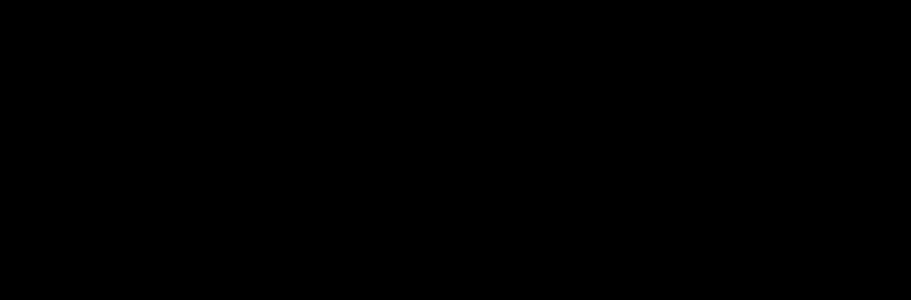
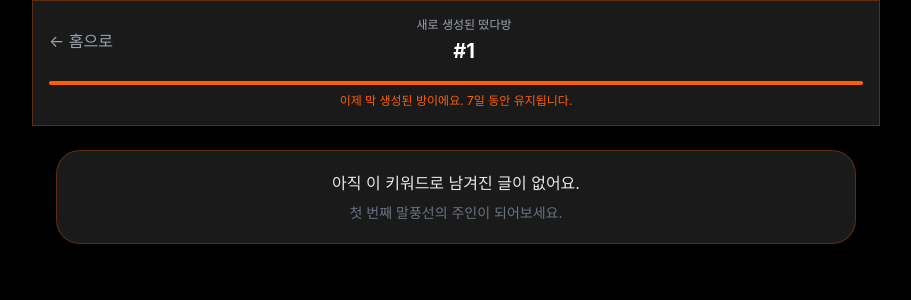
Before and after one commit to hesedhouse/TDB-Project, a Next.js app: page /board/1 in a window 1280 px wide. Before the commit this address had no page. Shown: the top 300 px of the page, without its empty margins (184-1095 px from the left). Built offline with nearby package versions, Linux system fonts and the light colour scheme.

Commit message:
버블 클릭 기능 추가

```diff
--- /dev/null
+++ b/app/board/[keyword]/page.tsx
@@ -0,0 +1,111 @@
+'use client'
+
+import { useEffect, useMemo, useState } from 'react'
+import { useRouter } from 'next/navigation'
+import { motion, AnimatePresence } from 'framer-motion'
+import PulseFeed from '@/components/PulseFeed'
+import { mockBoards } from '@/lib/mockData'
+
+interface BoardByKeywordPageProps {
+  params: { keyword: string }
+}
+
+export default function BoardByKeywordPage({ params }: BoardByKeywordPageProps) {
+  const router = useRouter()
+  const decodedKeyword = decodeURIComponent(params.keyword)
+  const [showToast, setShowToast] = useState(false)
+
+  const matchedBoard = useMemo(() => {
+    const keyword = decodedKeyword
+    return (
+      mockBoards.find((b) => b.trendKeywords.includes(keyword)) ||
+      mockBoards.find((b) => b.name.includes(keyword))
+    )
+  }, [decodedKeyword])
+
+  useEffect(() => {
+    if (!matchedBoard) {
+      setShowToast(true)
+      const timer = setTimeout(() => setShowToast(false), 2800)
+      return () => clearTimeout(timer)
+    }
+  }, [matchedBoard])
+
+  if (matchedBoard) {
+    // 기존 게시판과 연결되는 경우 PulseFeed 재사용
+    return (
+      <div className="min-h-screen bg-midnight-black text-white">
+        <PulseFeed
+          boardId={matchedBoard.id}
+          userCharacter={0}
+          userNickname="게스트"
+          onBack={() => router.push('/')}
+        />
+      </div>
+    )
+  }
+
+  // 존재하지 않는 키워드인 경우: 새 떴다방 생성 + 빈 게시판 화면
+  return (
+    <div className="min-h-screen bg-midnight-black text-white safe-bottom">
+      {/* Toast 알림 */}
+      <AnimatePresence>
+        {showToast && (
+          <motion.div
+            className="fixed top-4 left-1/2 -translate-x-1/2 z-50 glass-strong px-4 py-2 rounded-full text-sm text-neon-orange neon-glow"
+            initial={{ opacity: 0, y: -10, scale: 0.9 }}
+            animate={{ opacity: 1, y: 0, scale: 1 }}
+            exit={{ opacity: 0, y: -10, scale: 0.9 }}
+            transition={{ duration: 0.25 }}
+          >
+            새로운 떴다방이 생성되었습니다!
+          </motion.div>
+        )}
+      </AnimatePresence>
+
+      {/* 상단 바 */}
+      <div className="sticky top-0 z-10 glass-strong border-b border-neon-orange/20 safe-top">
+        <div className="px-3 py-3 sm:p-4 flex items-center justify-between gap-2">
+          <button
+            onClick={() => router.push('/')}
+            className="text-gray-400 hover:text-white text-sm sm:text-base flex-shrink-0"
+          >
+            ← 홈으로
+          </button>
+          <div className="flex-1 min-w-0 text-center">
+            <div className="text-xs text-gray-400 mb-1">새로 생성된 떴다방</div>
+            <h1 className="text-base sm:text-xl font-bold truncate">#{decodedKeyword}</h1>
+          </div>
+          <div className="w-12" />
+        </div>
+
+        {/* 네온 오렌지 프로그레스 바 (처음은 100%) */}
+        <div className="px-3 pb-3 sm:px-4 sm:pb-4">
+          <div className="relative h-1 bg-gray-800 rounded-full overflow-hidden">
+            <motion.div
+              className="absolute top-0 left-0 h-full bg-neon-orange neon-glow"
+              initial={{ width: '0%' }}
+              animate={{ width: '100%' }}
+              transition={{ duration: 0.8 }}
+            />
+          </div>
+          <div className="text-xs text-neon-orange mt-2 text-center">
+            이제 막 생성된 방이에요. 7일 동안 유지됩니다.
+          </div>
+        </div>
+      </div>
+
+      {/* 빈 피드 영역 */}
+      <div className="px-3 py-6 sm:p-6 space-y-6">
+        <div className="glass-strong rounded-3xl p-5 text-center">
+          <p className="text-sm sm:text-base text-gray-200 mb-2">
+            아직 이 키워드로 남겨진 글이 없어요.
+          </p>
+          <p className="text-xs sm:text-sm text-gray-500">
+            첫 번째 말풍선의 주인이 되어보세요.
+          </p>
+        </div>
+      </div>
+    </div>
+  )
+}
--- a/components/HomeDashboard.tsx
+++ b/components/HomeDashboard.tsx
@@ -1,6 +1,7 @@
 'use client'
 
 import { useState, useEffect } from 'react'
+import { useRouter } from 'next/navigation'
 import { motion, AnimatePresence } from 'framer-motion'
 import DotCharacter from './DotCharacter'
 import { mockBoards, mockUser, getRemainingTime, getTrendKeywords, filterActiveBoards } from '@/lib/mockData'
@@ -11,12 +12,14 @@ interface HomeDashboardProps {
 }
 
 export default function HomeDashboard({ onEnterBoard }: HomeDashboardProps) {
+  const router = useRouter()
   const [searchQuery, setSearchQuery] = useState('')
   const [trendKeywords] = useState<string[]>(getTrendKeywords())
   const [featuredKeywords, setFeaturedKeywords] = useState<Set<string>>(new Set(['맛집', '데이트', '카페']))
   const [userBoards] = useState<Board[]>(filterActiveBoards(mockBoards.slice(0, 2)))
   const [liveBoards] = useState<Board[]>(filterActiveBoards(mockBoards))
   const [warpingBoardId, setWarpingBoardId] = useState<string | null>(null)
+  const [warpingKeyword, setWarpingKeyword] = useState<string | null>(null)
 
   // 더블클릭 감지
   const [lastClickTime, setLastClickTime] = useState<{ [key: string]: number }>({})
@@ -40,6 +43,15 @@ export default function HomeDashboard({ onEnterBoard }: HomeDashboardProps) {
       onEnterBoard(boardId)
       setWarpingBoardId(null)
     }, 600)
+  }
+
+  const handleKeywordClick = (keyword: string) => {
+    setWarpingKeyword(keyword)
+    // 짧은 워프 연출 후 상세 페이지로 이동
+    setTimeout(() => {
+      router.push(`/board/${encodeURIComponent(keyword)}`)
+      setWarpingKeyword(null)
+    }, 500)
   }
 
   return (
@@ -98,6 +110,7 @@ export default function HomeDashboard({ onEnterBoard }: HomeDashboardProps) {
                   top: `${baseY}%`,
                 }}
                 initial={{ opacity: 0, scale: 0 }}
+                onClick={() => handleKeywordClick(keyword)}
                 animate={{
                   opacity: isFeatured ? [0.8, 1, 0.8] : [0.5, 0.7, 0.5],
                   scale: isFeatured ? [1, 1.15, 1] : [1, 1.05, 1],
@@ -121,11 +134,42 @@ export default function HomeDashboard({ onEnterBoard }: HomeDashboardProps) {
                   repeat: Infinity,
                   ease: 'easeInOut',
                 }}
-                whileHover={{ scale: 1.4, zIndex: 10, transition: { duration: 0.2 } }}
+                whileHover={{
+                  scale: 1.4,
+                  zIndex: 10,
+                  boxShadow: '0 0 24px rgba(255,95,0,0.9)',
+                  transition: { duration: 0.18 },
+                }}
               >
                 <span className={`text-xs sm:text-sm font-medium ${isFeatured ? 'text-neon-orange' : 'text-white/90'}`}>
                   #{keyword}
                 </span>
+                {/* 클릭 시 픽셀 파티클 효과 */}
+                <AnimatePresence>
+                  {warpingKeyword === keyword && (
+                    <>
+                      {Array.from({ length: 6 }).map((_, i) => (
+                        <motion.span
+                          key={i}
+                          className="absolute w-1.5 h-1.5 bg-neon-orange rounded-sm"
+                          style={{
+                            left: '50%',
+                            top: '50%',
+                          }}
+                          initial={{ opacity: 0.9, scale: 0 }}
+                          animate={{
+                            opacity: [0.9, 0],
+                            scale: [0, 1.6],
+                            x: Math.cos((i * Math.PI * 2) / 6) * 18,
+                            y: Math.sin((i * Math.PI * 2) / 6) * 18,
+                          }}
+                          exit={{ opacity: 0 }}
+                          transition={{ duration: 0.45, ease: 'easeOut' }}
+                        />
+                      ))}
+                    </>
+                  )}
+                </AnimatePresence>
               </motion.div>
             )
           })}
```
